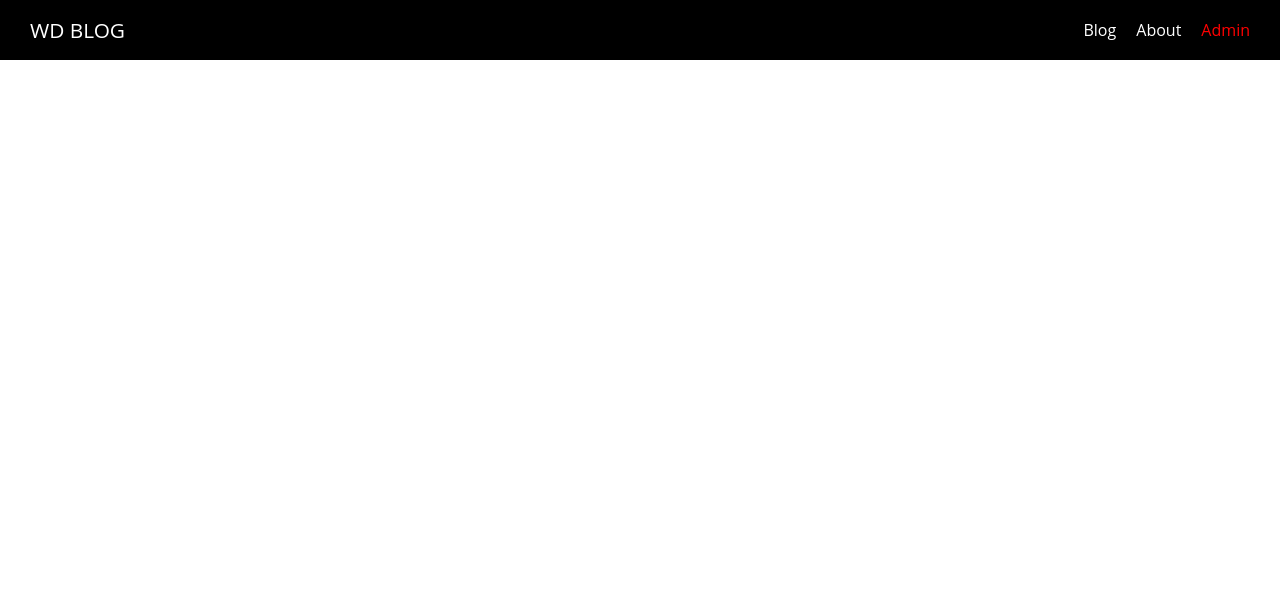
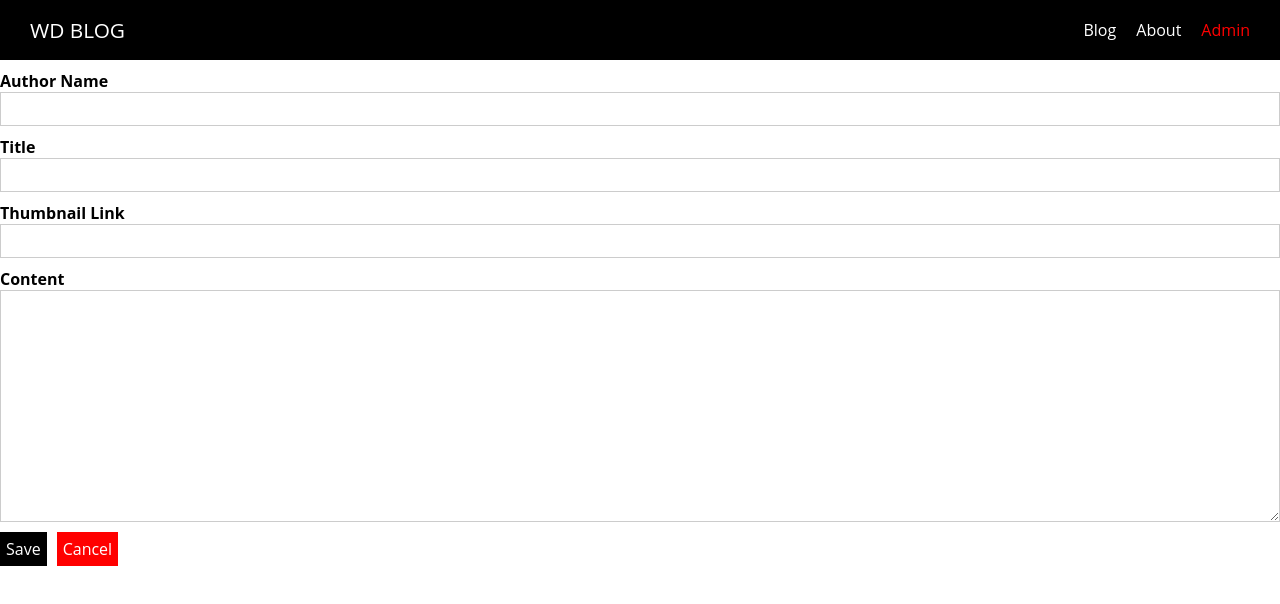
Before and after one commit to AlessiaGo/first-NuxtApp, a Nuxt app: page /admin/new-post in a window 1280 px wide. Shown: the top 604 px of the page. Built offline with nearby package versions, Linux system fonts and the light colour scheme.

Commit message:
(Added) page in admin

```diff
--- /dev/null
+++ b/components/UI/AppButton.vue
@@ -0,0 +1,63 @@
+<template>
+  <button
+    class="button"
+    :class="btnStyle"
+    v-bind="$attrs"
+    v-on="$listeners"><slot /></button>
+</template>
+
+<script>
+export default {
+  name: 'AppButton',
+  props: {
+    btnStyle: {
+      type: String,
+      default: ''
+    }
+  }
+}
+</script>
+
+
+<style scoped>
+.button {
+  font: inherit;
+  background-color: black;
+  color: white;
+  padding: 5px;
+  cursor: pointer;
+  border: 1px solid black;
+}
+
+.button:hover,
+.button:active {
+  background-color: rgb(51, 51, 51);
+  border: 1px solid black;
+}
+
+.inverted {
+  background-color: white;
+  color: black;
+  border: 1px solid transparent;
+}
+
+.inverted:hover,
+.inverted:active {
+  color: #ccc;
+  background-color: white;
+  border: 1px solid transparent;
+}
+
+.cancel {
+  background-color: red;
+  color: white;
+  border: 1px solid transparent;
+}
+
+.cancel:hover,
+.cancel:active {
+  background-color: salmon;
+  border: 1px solid transparent;
+  color: white;
+}
+</style>
--- /dev/null
+++ b/components/UI/AppControlInput.vue
@@ -0,0 +1,58 @@
+<template>
+  <div class="input-control">
+    <label><slot /></label>
+    <input
+      v-if="controlType === 'input'"
+      v-bind="$attrs"
+      :value="value"
+      @input="$emit('input', $event.target.value)">
+    <textarea
+      v-if="controlType === 'textarea'"
+      rows="10"
+      :value="value"
+      @input="$emit('input', $event.target.value)"></textarea>
+  </div>
+</template>
+
+<script>
+export default {
+  name: 'AppInputControl',
+  props: {
+    controlType: {
+      type: String,
+      default: 'input'
+    },
+    value: {
+      type: String,
+      default: ''
+    }
+  }
+}
+</script>
+
+<style scoped>
+.input-control {
+  margin: 10px 0;
+}
+
+.input-control label {
+  display: block;
+  font-weight: bold;
+}
+
+.input-control input,
+.input-control textarea {
+  display: block;
+  width: 100%;
+  box-sizing: border-box;
+  font: inherit;
+  border: 1px solid #ccc;
+  padding: 5px;
+}
+
+.input-control input:focus,
+.input-control textarea:focus {
+  background-color: #eee;
+  outline: none;
+}
+</style>
--- /dev/null
+++ b/pages/admin/index.vue
@@ -0,0 +1,37 @@
+<template>
+    <div class="admin-page">
+        <section class="new-post">
+            <button @click="$router.push('/admin/new-post')">Create Post</button>
+        </section>
+        <section class="existing-posts">
+            <h1>Existing Posts</h1>
+            <PostList/>
+        </section>
+    </div>
+</template>
+
+<script>
+import PostList from '../../components/Posts/PostList.vue';
+
+export default{
+  components:{
+    PostList : PostList
+  }
+}
+</script>
+
+<style scoped>
+.admin-page {
+  padding: 20px;
+}
+
+.new-post {
+  text-align: center;
+  border-bottom: 2px solid #ccc;
+  padding-bottom: 10px;
+}
+
+.existing-posts h1 {
+  text-align: center;
+}
+</style>
--- /dev/null
+++ b/pages/admin/new-post/index.vue
@@ -0,0 +1,56 @@
+<template>
+    <div class="admin-new-post-page">
+        <section class="new-post-form">
+            <form @submit.prevent="onSave">
+                <AppControlInput v-model="editedPost.author">Author Name</AppControlInput>
+
+        <AppControlInput v-model="editedPost.title">Title</AppControlInput>
+
+        <AppControlInput v-model="editedPost.thumbnailLink">Thumbnail Link</AppControlInput>
+
+        <AppControlInput
+                  control-type="textarea"
+                  v-model="editedPost.content">Content</AppControlInput>
+
+        <AppButton type="submit">Save</AppButton>
+
+        <AppButton
+                  type="button"
+                  style="margin-left: 10px"
+                  btn-style="cancel"
+                  @click="onCancel">Cancel</AppButton>
+            </form>
+        </section>
+    </div>
+</template>
+
+<script>
+import AppControlInput from '../../../components/UI/AppControlInput.vue'
+import AppButton from '../../../components/UI/AppButton.vue'
+export default {
+    components: {
+        AppControlInput : AppControlInput,
+        AppButton : AppButton
+    },
+    data() {
+        return{
+            editedPost: {
+                author: '',
+                title: '',
+                thumbnailLink: '',
+                content: '',
+            }
+        }
+    },
+    methods: {
+            onSave() {
+            //Save the post
+            console.log(this.editedPost);
+            },
+            onCancel() {
+            //Navigate back
+            this.$router.push('/admin');
+            }
+        },
+}
+</script>
```
Also changed, not shown: pages/admin/_postId/index.vue (added), pages/admin/auth/index.vue (added).
